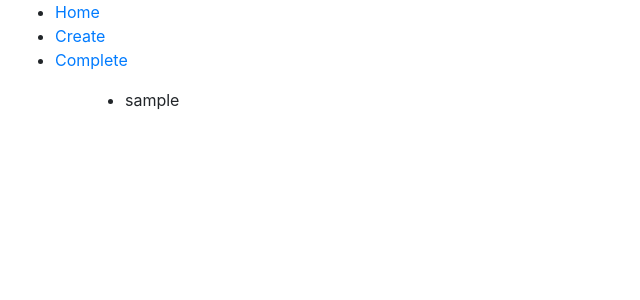
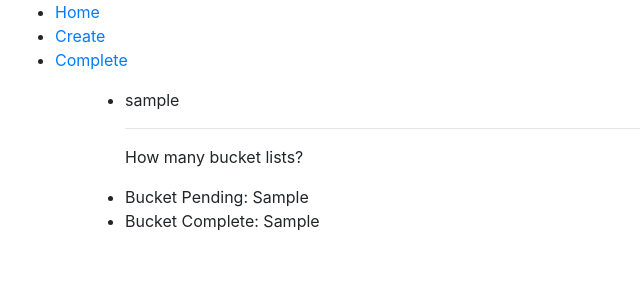
Before and after one commit to choia/bucket-list-webapp, a Django app: template profiles/templates/profiles/user.html in a window 1280 px wide. Shown: the top 300 px of the page, without its empty margins (0-640 px from the left). Run offline with Django 3.2, Linux system fonts and the light colour scheme; a user stored in the database is signed in; tables that the repository leaves empty hold one stand-in row (values such as "Sample post"); the template is opened without the code that fills it: most values are stand-ins (such as "Sample title", 1, 10 or a date in 2020); some libraries are stand-ins or nearby versions.

Commit message:
profile detailview added

```diff
--- a/posts/views.py
+++ b/posts/views.py
@@ -2,7 +2,6 @@ from django.contrib.auth.mixins import LoginRequiredMixin
 from django.shortcuts import render
 from django.urls import reverse_lazy
 from django.views.generic import ListView, DetailView, CreateView, UpdateView, DeleteView
-
 
 from .models import Post
 from .forms import PostForm
--- a/profiles/templates/profiles/user.html
+++ b/profiles/templates/profiles/user.html
@@ -4,6 +4,16 @@
 
 <ul>
 <li>{{ user.username }}</li>
+<hr>
+<p>How many bucket lists? </p>
+<!-- {% for bucket_count in user.post_set.all %}
+<li>{{ bucket_count.title }}</li>
+<li>
+</li>
+{% endfor %} -->
+
+<li>Bucket Pending: {{ bucket_ongoing }}</li>
+<li>Bucket Complete: {{ bucket_complete }}</li>
 
 </ul>
 
```
Also changed, not shown: profiles/views.py (+13 -0 lines).
